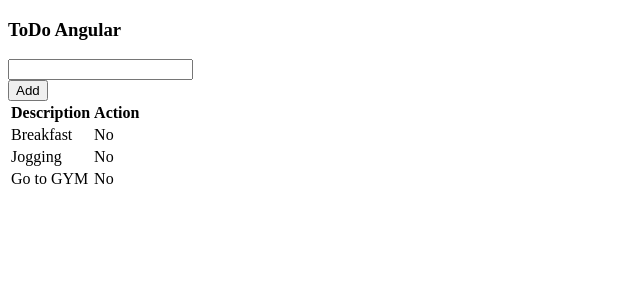
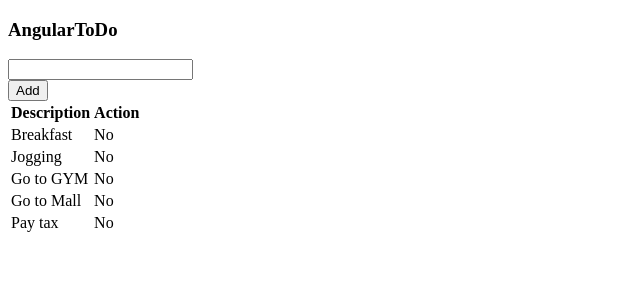
Before and after one commit to omerozoglu/angular-todo, an Angular app: page / in a window 1280 px wide. Shown: the top 300 px of the page, without its empty margins (0-640 px from the left). Built offline with nearby package versions, Linux system fonts and the light colour scheme.

Commit message:
Binding and *ngFor

```diff
--- a/src/app/app.component.html
+++ b/src/app/app.component.html
@@ -3,7 +3,7 @@
     <div class="row  justify-content-center">
       <div class="col-5">
         <h3 class="bg-primary text-white p-3">
-          ToDo Angular
+          {{ title }}
         </h3>
         <div class="input-group">
           <input type="text" class="form-control" />
@@ -21,17 +21,9 @@
             </tr>
           </thead>
           <tbody>
-            <tr>
-              <td>Breakfast</td>
-              <td>No</td>
-            </tr>
-            <tr>
-              <td>Jogging</td>
-              <td>No</td>
-            </tr>
-            <tr>
-              <td>Go to GYM</td>
-              <td>No</td>
+            <tr *ngFor="let item of items">
+              <td>{{ item.description }}</td>
+              <td>{{ item.action }}</td>
             </tr>
           </tbody>
         </table>
--- a/src/app/app.component.ts
+++ b/src/app/app.component.ts
@@ -1,10 +1,17 @@
-import { Component } from '@angular/core';
+import { Component } from "@angular/core";
 
 @Component({
-  selector: 'app-root',
-  templateUrl: './app.component.html',
-  styleUrls: ['./app.component.css']
+  selector: "app-root",
+  templateUrl: "./app.component.html",
+  styleUrls: ["./app.component.css"]
 })
 export class AppComponent {
-  title = 'AngularToDo';
+  title = "AngularToDo";
+  items: any = [
+    { description: "Breakfast", action: "No" },
+    { description: "Jogging", action: "No" },
+    { description: "Go to GYM", action: "No" },
+    { description: "Go to Mall", action: "No" },
+    { description: "Pay tax", action: "No" }
+  ];
 }
```
